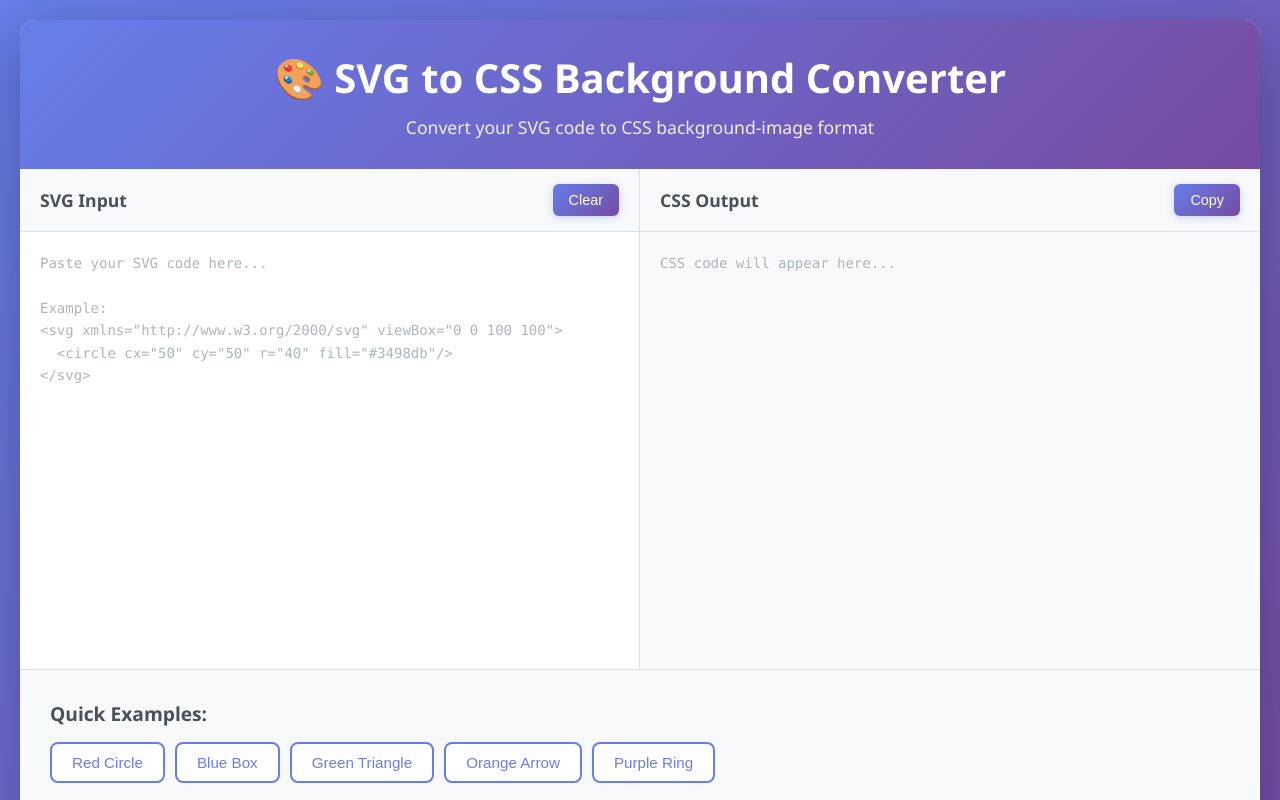
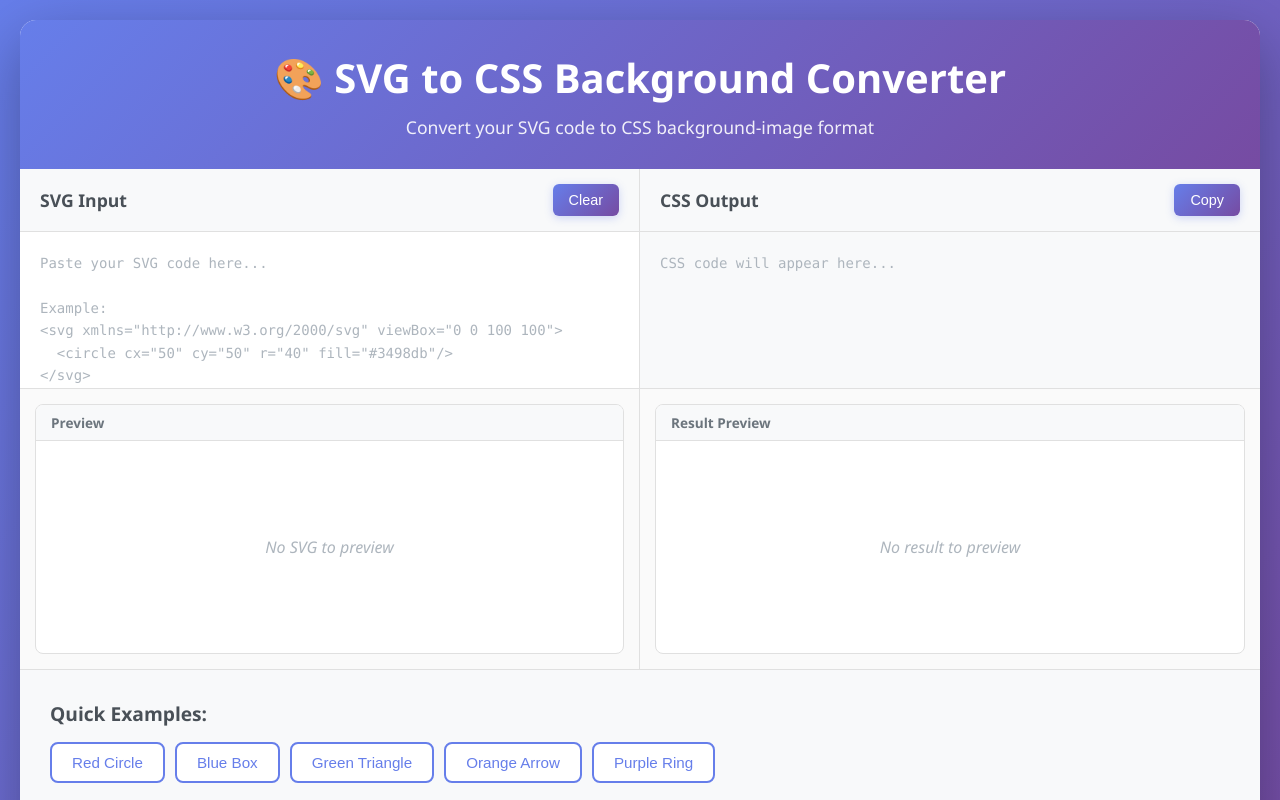
Before and after one commit to shaikotahmed19/svgtocss, a plain HTML site: page index.html in a window 1280 px wide. Both pictures are taken after a click on the button "Clear". Shown: the top 800 px of the page. Drawn offline with Linux system fonts and the light colour scheme.

Commit message:
add preview

```diff
--- a/index.html
+++ b/index.html
@@ -20,6 +20,12 @@
                     <button id="clearBtn" class="btn-clear">Clear</button>
                 </div>
                 <textarea id="svgInput" class="editor" placeholder="Paste your SVG code here...&#10;&#10;Example:&#10;&lt;svg xmlns=&quot;http://www.w3.org/2000/svg&quot; viewBox=&quot;0 0 100 100&quot;&gt;&#10;  &lt;circle cx=&quot;50&quot; cy=&quot;50&quot; r=&quot;40&quot; fill=&quot;#3498db&quot;/&gt;&#10;&lt;/svg&gt;"></textarea>
+                <div class="preview-section">
+                    <div class="preview-box">
+                        <div class="preview-label">Preview</div>
+                        <div id="previewInput" class="preview-content"></div>
+                    </div>
+                </div>
             </div>
 
             <div class="editor-box">
@@ -28,6 +34,12 @@
                     <button id="copyBtn" class="btn-copy">Copy</button>
                 </div>
                 <textarea id="cssOutput" class="editor output" readonly placeholder="CSS code will appear here..."></textarea>
+                <div class="preview-section">
+                    <div class="preview-box">
+                        <div class="preview-label">Result Preview</div>
+                        <div id="previewOutput" class="preview-content"></div>
+                    </div>
+                </div>
             </div>
         </div>
 
--- a/script.js
+++ b/script.js
@@ -5,6 +5,8 @@ const copyBtn = document.getElementById('copyBtn');
 const clearBtn = document.getElementById('clearBtn');
 const exampleBtns = document.querySelectorAll('.example-btn');
 const toast = document.getElementById('toast');
+const previewInput = document.getElementById('previewInput');
+const previewOutput = document.getElementById('previewOutput');
 
 // Convert SVG to CSS background-image
 function convertSvgToCss(svgCode) {
@@ -36,6 +38,56 @@ function updateOutput() {
     const svgCode = svgInput.value;
     const cssCode = convertSvgToCss(svgCode);
     cssOutput.value = cssCode;
+
+    // Update preview boxes
+    updatePreviewInput(svgCode);
+    updatePreviewOutput(cssCode);
+}
+
+// Update input preview
+function updatePreviewInput(svgCode) {
+    if (!svgCode || svgCode.trim() === '') {
+        previewInput.innerHTML = '<div style="color: #adb5bd; font-style: italic;">No SVG to preview</div>';
+        return;
+    }
+
+    try {
+        // Validate and display SVG
+        const cleanSvg = svgCode.trim();
+        if (!cleanSvg.toLowerCase().startsWith('<svg')) {
+            previewInput.innerHTML = '<div style="color: #dc3545;">Invalid SVG</div>';
+            return;
+        }
+
+        previewInput.innerHTML = cleanSvg;
+    } catch (error) {
+        previewInput.innerHTML = '<div style="color: #dc3545;">Error rendering SVG</div>';
+    }
+}
+
+// Update output preview
+function updatePreviewOutput(cssCode) {
+    if (!cssCode || cssCode.trim() === '' || cssCode.includes('Error:')) {
+        previewOutput.innerHTML = '<div style="color: #adb5bd; font-style: italic;">No result to preview</div>';
+        return;
+    }
+
+    try {
+        // Extract the background-image URL from CSS
+        const urlMatch = cssCode.match(/url\(["']([^"']+)["']\)/);
+        if (urlMatch) {
+            // Apply the CSS background-image directly to show the result
+            previewOutput.innerHTML = '';
+            previewOutput.style.backgroundImage = `url("${urlMatch[1]}")`;
+            previewOutput.style.backgroundSize = 'contain';
+            previewOutput.style.backgroundRepeat = 'no-repeat';
+            previewOutput.style.backgroundPosition = 'center';
+        } else {
+            previewOutput.innerHTML = '<div style="color: #dc3545;">Could not extract URL</div>';
+        }
+    } catch (error) {
+        previewOutput.innerHTML = '<div style="color: #dc3545;">Error rendering result</div>';
+    }
 }
 
 // Copy CSS to clipboard
@@ -62,6 +114,9 @@ async function copyToClipboard() {
 function clearInput() {
     svgInput.value = '';
     cssOutput.value = '';
+    previewOutput.style.backgroundImage = '';
+    updatePreviewInput('');
+    updatePreviewOutput('');
     svgInput.focus();
     showToast('Input cleared');
 }
--- a/styles.css
+++ b/styles.css
@@ -75,6 +75,44 @@ header h1 {
     font-size: 1.1em;
     color: #495057;
     font-weight: 600;
+}
+
+.preview-section {
+    border-top: 1px solid #e0e0e0;
+    padding: 15px;
+    background: #fafafa;
+}
+
+.preview-box {
+    background: white;
+    border: 1px solid #e0e0e0;
+    border-radius: 8px;
+    overflow: hidden;
+    height: 250px;
+}
+
+.preview-label {
+    background: #f8f9fa;
+    padding: 8px 15px;
+    font-size: 0.85em;
+    color: #6c757d;
+    font-weight: 600;
+    border-bottom: 1px solid #e0e0e0;
+}
+
+.preview-content {
+    height: calc(100% - 37px);
+    display: flex;
+    align-items: center;
+    justify-content: center;
+    padding: 15px;
+}
+
+.preview-content svg {
+    max-width: 100%;
+    max-height: 100%;
+    width: auto;
+    height: auto;
 }
 
 .editor {
```
